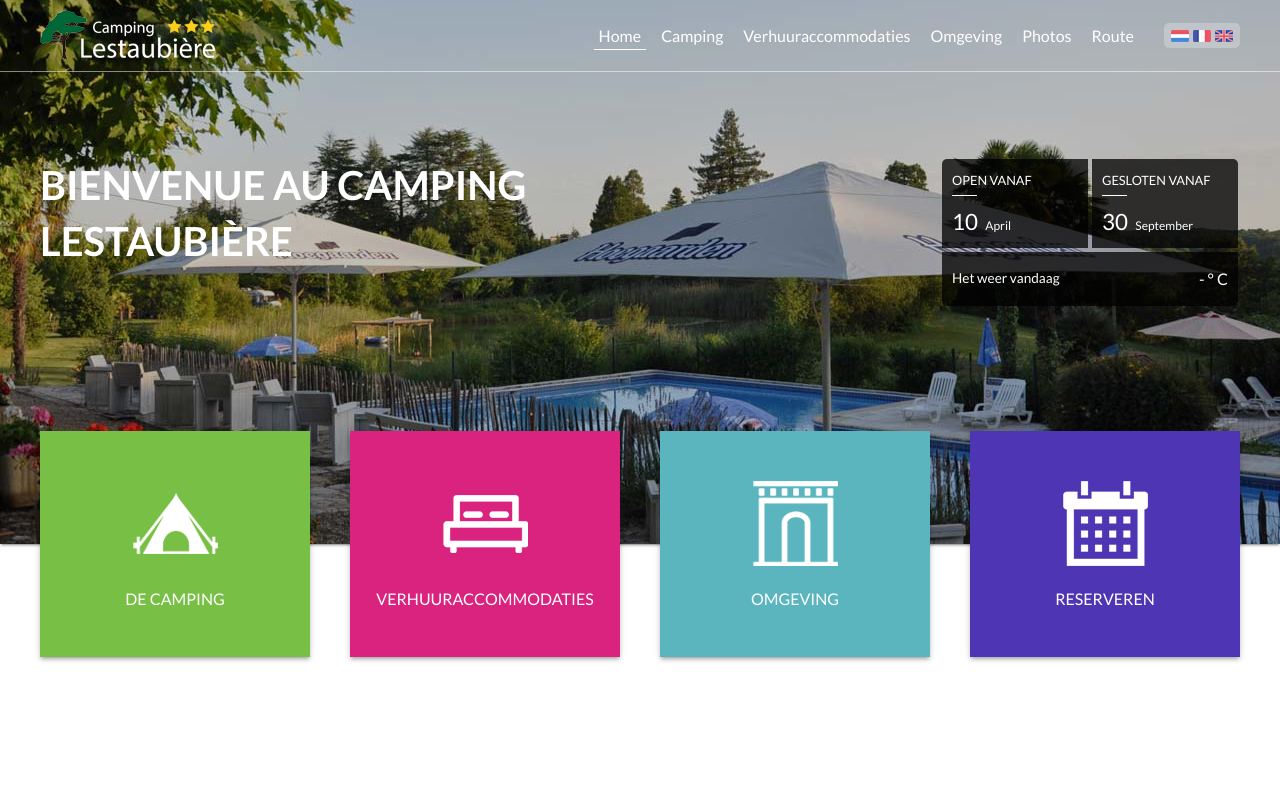
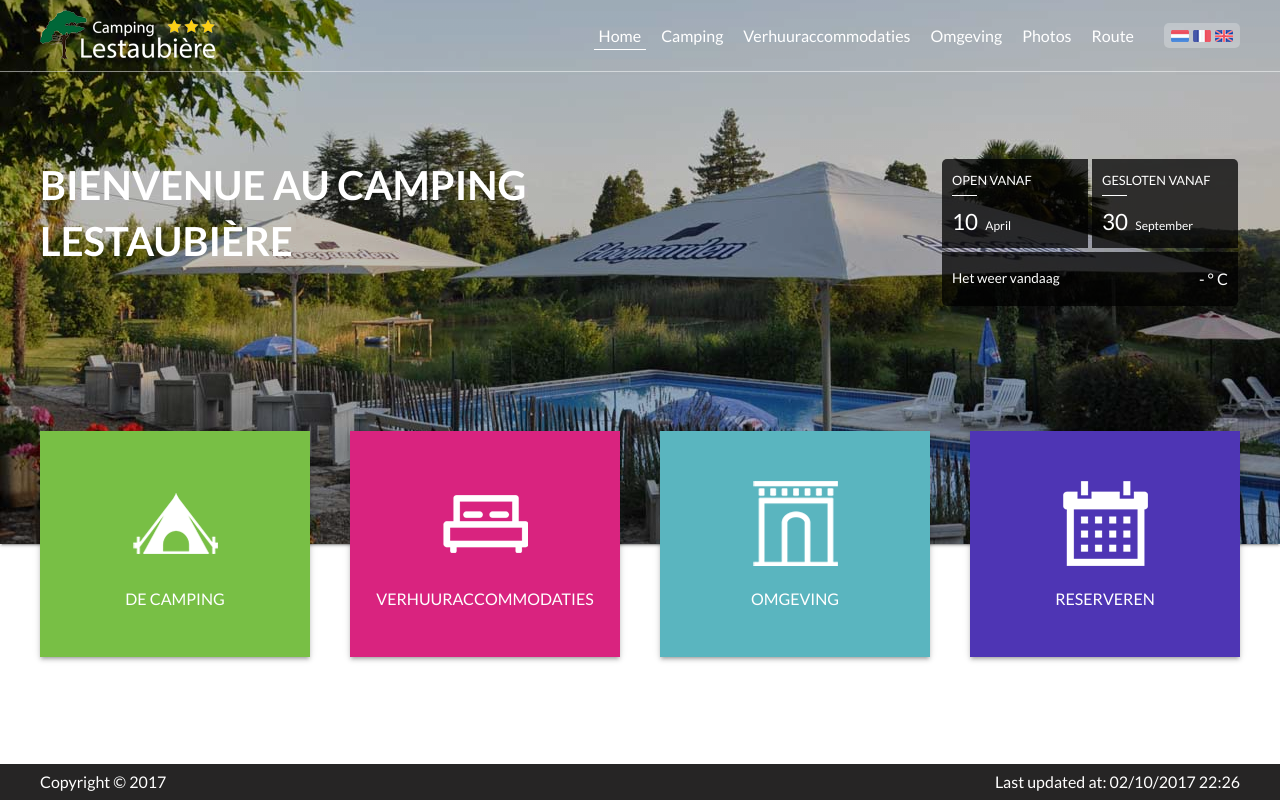
Before and after one commit to Lestaubiere/Client, a Vue app: page / in a window 1280 px wide. Built offline with nearby package versions, Linux system fonts and the light colour scheme; no server answers.

Commit message:
:sparkles: Adds basic footer component

```diff
--- a/src/App.vue
+++ b/src/App.vue
@@ -49,6 +49,16 @@
     -ms-user-select: none;
   }
 
+  [id="app"] {
+    display: flex;
+    flex-direction: column;
+    min-height: 100vh;
+  }
+
+  main {
+    flex-grow: 1;
+  }
+
   .container {
     max-width: 1250px;
     margin-left: auto;
--- a/src/components/footer/Footer.vue
+++ b/src/components/footer/Footer.vue
@@ -1,11 +1,35 @@
 <template>
+  <footer class="footer">
+    <div class="footer__container container">
+      <div class="footer__left-footer">Copyright © 2017</div>
+      <div class="footer__right-column">Last updated at: {{updatedAt}}</div>
+    </div>
+  </footer>
 </template>
 
 <script>
+  import deployment from '@/config/deployment.json';
+
   export default {
     name: 'l-footer',
+    data() {
+      return {
+        updatedAt: deployment.updated_at,
+      };
+    },
   };
 </script>
 
 <style scoped>
+  .footer {
+    background-color: #262525;
+    color: #ffffff;
+  }
+
+  .footer__container {
+    display: flex;
+    align-items: center;
+    justify-content: space-between;
+    padding: 10px 25px;
+  }
 </style>
--- /dev/null
+++ b/src/config/deployment.json
@@ -0,0 +1,3 @@
+{
+  "updated_at": "02/10/2017 22:26"
+}
```
Also changed, not shown: 1 other file (tests, documents, lock files or other folders).
